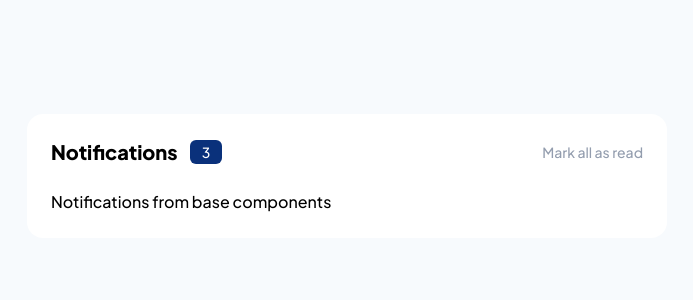
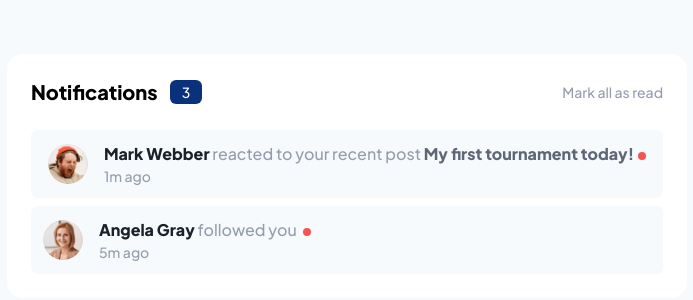
Before and after one commit to saroshfarhan/notifications-page, a React (Create React App) app: page / in a window 1280 px wide. Shown: the part 224-524 px from the top of the page, without its empty margins (293-986 px from the left). Built offline with nearby package versions, Linux system fonts and the light colour scheme.

Commit message:
base components WIP

```diff
--- /dev/null
+++ b/src/baseComponents/Follow.jsx
@@ -0,0 +1,37 @@
+import React from "react";
+import data from "../data.json";
+
+function Follow() {
+  return (
+    <div
+      className={`flex items-start justify-start gap-4 rounded-md  px-3 py-3 md:items-center lg:items-center ${
+        JSON.parse(data.results[1].read) === false ? "bg-vlGrayBlue" : ""
+      }`}
+    >
+      <img
+        src={data.results[1].pic}
+        alt="profile"
+        className="h-[40px] w-[40px] rounded-full"
+      />
+      <div>
+        <p className="text-base text-grayishBlue">
+          <a
+            href="www.google.com"
+            className="font-semibold text-vdBlue hover:text-primBlue"
+          >
+            {data.results[1].person}
+          </a>{" "}
+          followed you{" "}
+          {JSON.parse(data.results[1].read) === false ? (
+            <span className="ml-1 inline-block h-2 w-2 rounded-full bg-primRed"></span>
+          ) : (
+            ""
+          )}
+        </p>
+        <p className="text-sm text-grayishBlue">{data.results[1].time}</p>
+      </div>
+    </div>
+  );
+}
+
+export default Follow;
--- /dev/null
+++ b/src/baseComponents/Reaction.jsx
@@ -0,0 +1,40 @@
+import React from "react";
+import data from "../data.json";
+
+function Reaction() {
+  return (
+    <div
+      className={`flex items-start justify-center gap-4 rounded-md  px-3 py-3 md:items-center lg:items-center ${
+        JSON.parse(data.results[0].read) === false ? "bg-vlGrayBlue" : ""
+      }`}
+    >
+      <img
+        src={data.results[0].pic}
+        alt="profile"
+        className="h-[40px] w-[40px] rounded-full"
+      />
+      <div>
+        <p className="text-base text-grayishBlue">
+          <a
+            href="www.google.com"
+            className="font-semibold text-vdBlue hover:text-primBlue"
+          >
+            {data.results[0].person}
+          </a>{" "}
+          reacted to your recent post{" "}
+          <span className="font-semibold text-dGrayBlue hover:cursor-pointer hover:text-primBlue">
+            {data.results[0].post}
+          </span>
+          {JSON.parse(data.results[0].read) === false ? (
+            <span className="ml-1 inline-block h-2 w-2 rounded-full bg-primRed"></span>
+          ) : (
+            ""
+          )}
+        </p>
+        <p className="text-sm text-grayishBlue">{data.results[0].time}</p>
+      </div>
+    </div>
+  );
+}
+
+export default Reaction;
--- a/src/components/Notification.jsx
+++ b/src/components/Notification.jsx
@@ -1,25 +1,39 @@
 import React from "react";
+import Reaction from "../baseComponents/Reaction";
+import Follow from "../baseComponents/Follow";
+import data from "../data.json";
 
 function Notifications() {
+  let unreadNotif = 0;
+  for (let index = 0; index < data.results.length; index++) {
+    if (JSON.parse(data.results[index].read) === false) {
+      unreadNotif++;
+    }
+  }
+
   return (
-    <div className="mx-auto w-screen bg-white md:w-[640px] md:rounded-2xl lg:w-[640px] lg:rounded-2xl">
+    <div className="mx-auto w-screen bg-white md:w-[680px] md:rounded-2xl lg:w-[680px] lg:rounded-2xl">
       {/* Header section for notifications and masrk all button */}
       <div className="mx-6 my-6 flex items-center justify-between">
         <div className="flex items-center gap-3">
           <h1 className="text-left text-xl font-semibold">Notifications</h1>
           <div className="rounded-md bg-primBlue text-center text-sm text-white">
-            <p className="px-3 py-[2px]">3</p>
+            <p className="px-3 py-[2px]">{unreadNotif}</p>
           </div>
         </div>
-        <button type="button" className="text-sm font-medium text-grayishBlue">
+        <button
+          type="button"
+          className="text-sm font-medium text-grayishBlue hover:text-primBlue"
+        >
           Mark all as read
         </button>
       </div>
       {/* Header section ends here */}
 
       {/* Notifications section start */}
-      <div id="notifications-section" className="mx-6 mb-6">
-        <h1>Notifications from base components</h1>
+      <div id="notifications-section" className="mx-6 mb-6 grid gap-2">
+        <Reaction />
+        <Follow />
       </div>
       {/* Notifications section end */}
     </div>
--- a/data.json
+++ b/src/data.json
@@ -3,7 +3,7 @@
     {
       "type": "reaction",
       "person": "Mark Webber",
-      "pic": "../public/assets/images/avatar-mark-webber.webp",
+      "pic": "./assets/images/avatar-mark-webber.webp",
       "post": "My first tournament today!",
       "time": "1m ago",
       "read": "false"
@@ -11,8 +11,8 @@
     {
       "type": "follow",
       "person": "Angela Gray",
-      "pic": "../public/assets/images/avatar-angela-gray.webp",
-      "time": "1m ago",
+      "pic": "./assets/images/avatar-angela-gray.webp",
+      "time": "5m ago",
       "read": "false"
     },
     {
@@ -20,7 +20,7 @@
       "action": "joined",
       "group": "Chess Club",
       "person": "Jacob Thompson",
-      "pic": "../public/assets/images/avatar-jacob-thompson.webp",
+      "pic": "./assets/images/avatar-jacob-thompson.webp",
       "time": "1 day ago",
       "read": "false"
     },
@@ -28,7 +28,7 @@
       "type": "message",
       "message": "Hello, thanks for setting up the Chess Club. I've been a member for a few weeks now and I'm already having lots of fun and improving my game.",
       "person": "Rizky Hasanuddin",
-      "pic": "../public/assets/images/avatar-rizky-hasanuddin.webp",
+      "pic": "./assets/images/avatar-rizky-hasanuddin.webp",
       "time": "5 days ago",
       "read": "true"
     },
@@ -36,14 +36,14 @@
       "type": "comment",
       "url": "../public/assets/images/image-chess.webp",
       "person": "Kimberly Smith",
-      "pic": "../public/assets/images/avatar-kimberly-smith.webp",
+      "pic": "./assets/images/avatar-kimberly-smith.webp",
       "time": "1 week ago",
       "read": "true"
     },
     {
       "type": "reaction",
       "person": "Nathan Peterson",
-      "pic": "../public/assets/images/avatar-nathan-peterson.webp",
+      "pic": "./assets/images/avatar-nathan-peterson.webp",
       "post": "5 end-game strategies to increase your win rate",
       "time": "2 weeks ago",
       "read": "true"
@@ -53,7 +53,7 @@
       "action": "left",
       "group": "Chess Club",
       "person": "Anna Kim",
-      "pic": "../public/assets/images/avatar-anna-kim.webp",
+      "pic": "./assets/images/avatar-anna-kim.webp",
       "time": "2 weeks ago",
       "read": "true"
     }
```
Also changed, not shown: src/baseComponents/Comment.jsx (added), src/baseComponents/Group.jsx (added), src/baseComponents/Message.jsx (added).
